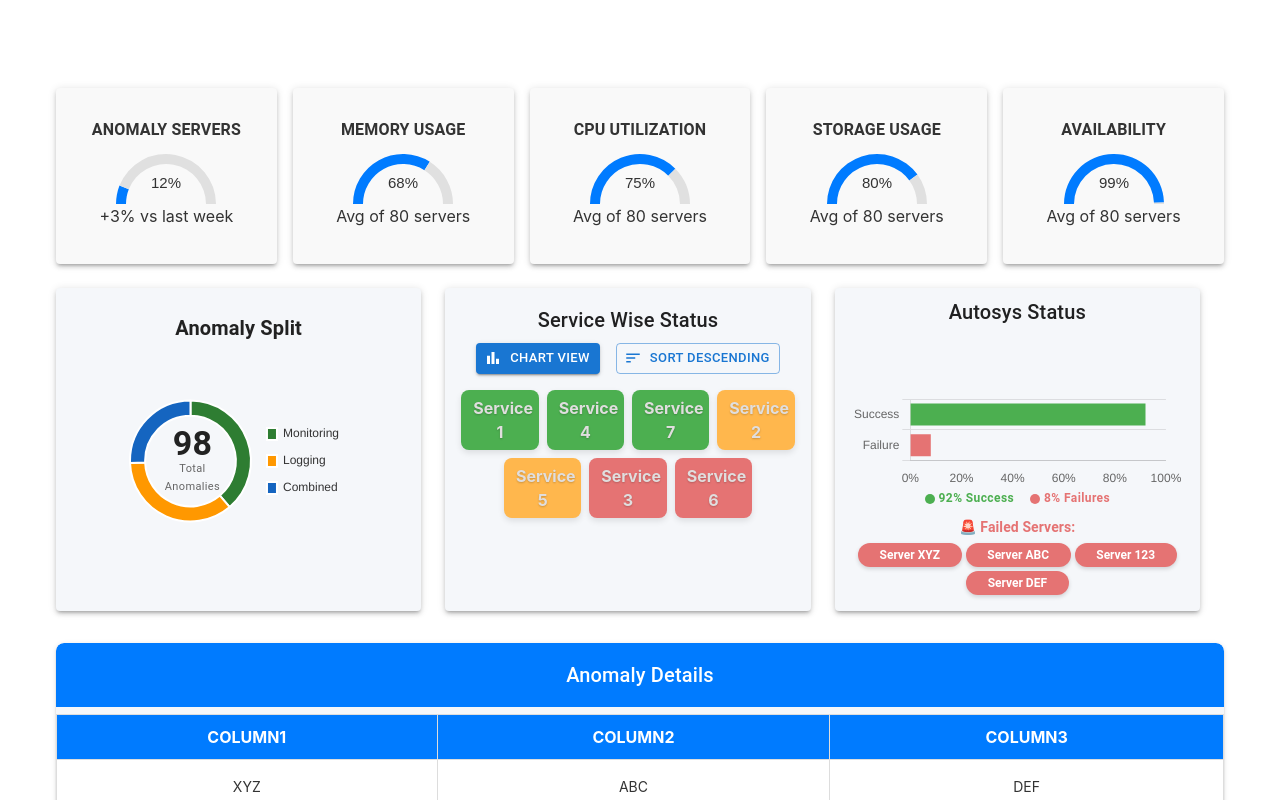
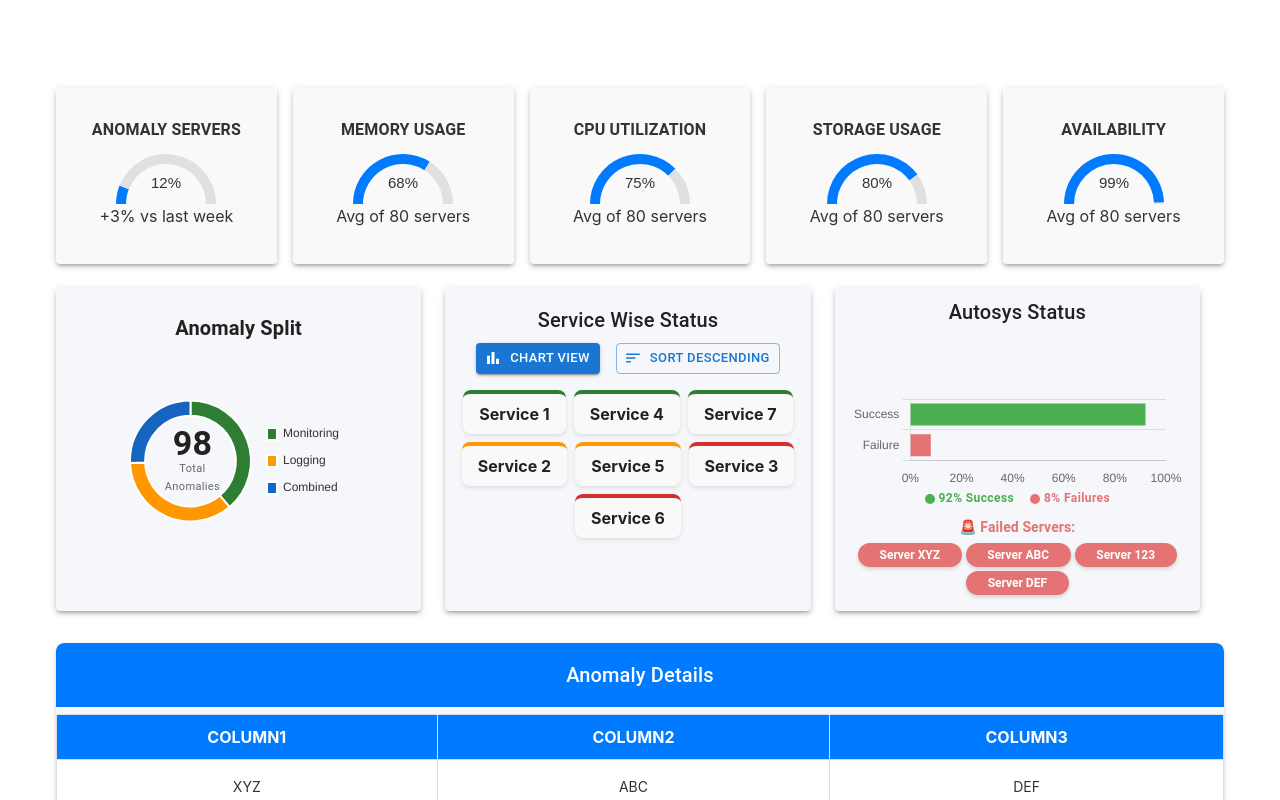
Before and after one commit to anupam268/New-UI, a React (Vite) app in the folder dashboard-new/: page / in a window 1280 px wide. Shown: the top 800 px of the page. Built offline with nearby package versions, Linux system fonts and the light colour scheme.

Commit message:
changed the service box status design

```diff
--- a/dashboard-new/src/ServiceStatusChart.jsx
+++ b/dashboard-new/src/ServiceStatusChart.jsx
@@ -16,9 +16,9 @@ const ServiceStatusChart = () => {
   });
 
   const statusColors = {
-    Good: "#4CAF50",
-    Warning: "#FFB74D",
-    Critical: "#E57373",
+    Good: "#2E7D32",  // ✅ Dark Green
+    Warning: "#FF9800",  // ✅ Orange
+    Critical: "#D32F2F",  // ✅ Red
   };
 
   const themeColors = {
@@ -112,32 +112,30 @@ const ServiceStatusChart = () => {
       </Box>
 
       {view === "badges" ? (
-        <Grid container spacing={1} justifyContent="center">
+<Box sx={{ display: "flex", flexWrap: "wrap", gap: 1, justifyContent: "center" }}>
       {sortedServices.map((service, index) => (
-            <Grid item xs={6} sm={4} md={3} key={index}> {/* ✅ Multiple services per row */}
         <Box
+          key={index}
           sx={{
-                  background: statusColors[service.status],
-                  color: "#FFFFFF",
-                  padding: "6px 12px",
+            background: "#f9f9f9", // ✅ Uniform color for all boxes
+            color: "#222",
+            padding: "8px 16px",
             fontWeight: "bold",
-                  color:themeColors.heading,
             borderRadius: "8px",
+            borderTop: `4px solid ${statusColors[service.status]}`, // ✅ Thin colored top border
             textAlign: "center",
-                  boxShadow: "0px 3px 6px rgba(0, 0, 0, 0.1)", // ✅ Soft shadow
-                  textShadow: "0px 1px 2px rgba(0,0,0,0.2)", // ✅ Slight shadow for sharper text
+            boxShadow: "0px 2px 4px rgba(0, 0, 0, 0.1)",
             transition: "transform 0.2s ease-in-out, box-shadow 0.2s",
             "&:hover": {
               transform: "scale(1.05)",
-                    boxShadow: "0px 5px 10px rgba(0, 0, 0, 0.2)", // ✅ Slight lift on hover
+              boxShadow: "0px 4px 8px rgba(0, 0, 0, 0.2)", // ✅ Slight hover effect
             },
           }}
         >
           {service.name}
         </Box>
-            </Grid>
       ))}
-        </Grid>
+    </Box>
       ) : (
         <Box sx={{ width: "100%", maxWidth: 400 }}>
           <Bar data={chartData} options={options} />
```
Lines whose indentation alone changed are shown as unchanged.
